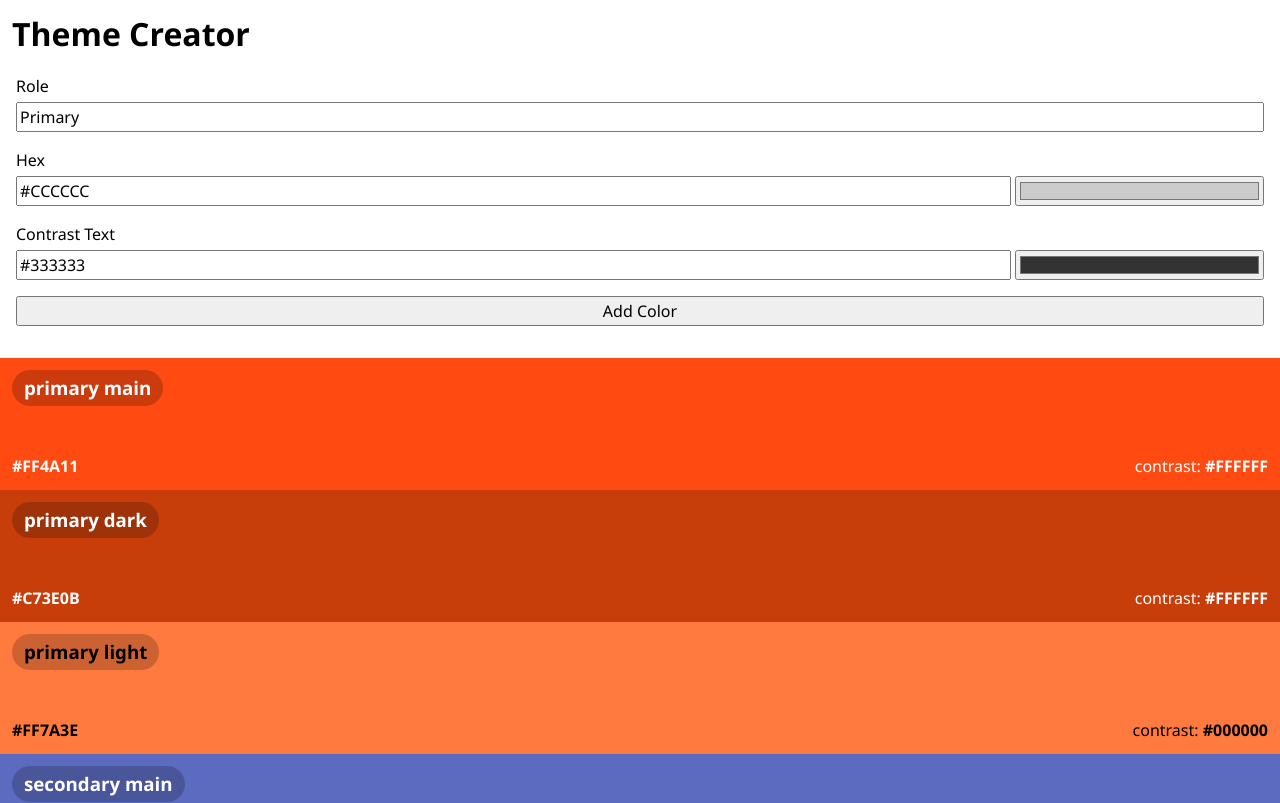
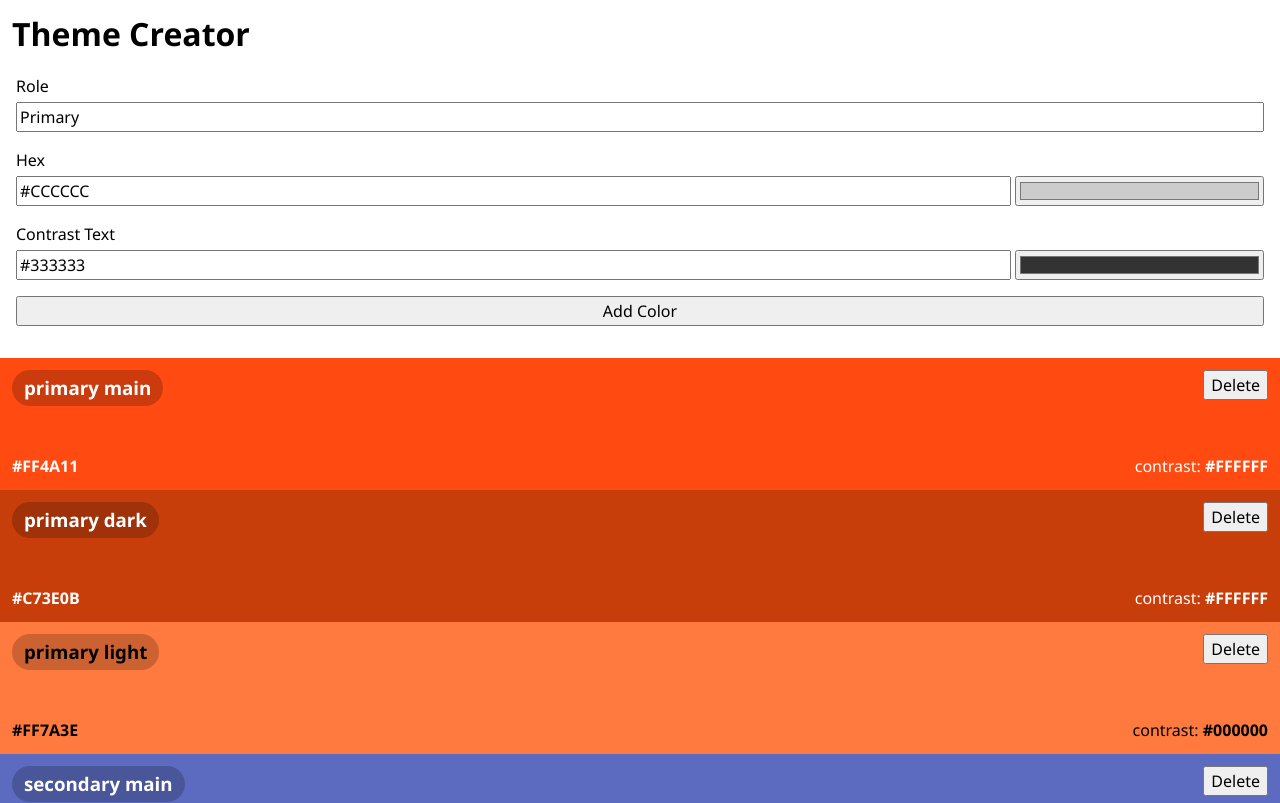
Before and after one commit to F-Kirchhoff/recap-project-4, a React (Vite) app: page / in a window 1280 px wide. Shown: the top 803 px of the page. Built offline with nearby package versions, Linux system fonts and the light colour scheme.

Commit message:
finish issue 3

```diff
--- a/src/App.jsx
+++ b/src/App.jsx
@@ -10,6 +10,10 @@ function App() {
   function handleColorAdd(color) {
     setColors([{ ...color, id: window.crypto.randomUUID() }, ...colors]);
   }
+
+  function handleColorDelete(id) {
+    setColors(colors.filter((color) => color.id !== id));
+  }
   return (
     <>
       <h1>Theme Creator</h1>
@@ -17,7 +21,7 @@ function App() {
       <ul>
         {colors.map((color) => (
           <li key={color.id}>
-            <ColorCard color={color} />
+            <ColorCard color={color} onDelete={handleColorDelete} />
           </li>
         ))}
       </ul>
--- a/src/Components/ColorCard/ColorCard.css
+++ b/src/Components/ColorCard/ColorCard.css
@@ -3,6 +3,7 @@
     display: grid;
     grid-template-columns: 1fr 1fr;
     gap: 3rem;
+    position: relative;
 }
 
 .color-card__headline {
@@ -12,6 +13,16 @@
     border-radius: 999px;
     grid-column: 1 / -1;
     place-self: start;
+}
+
+.color-card__buttons {
+    position: absolute;
+    top: 12px;
+    right: 12px;
+}
+.color-card__delete-button {
+    place-self: end;
+    justify-self: end;
 }
 
 .color-card__contrast-color {
--- a/src/Components/ColorCard/ColorCard.jsx
+++ b/src/Components/ColorCard/ColorCard.jsx
@@ -1,6 +1,6 @@
 import "./ColorCard.css";
 
-export default function Color({ color }) {
+export default function Color({ color, onDelete }) {
   return (
     <div
       className="color-card"
@@ -10,6 +10,14 @@ export default function Color({ color }) {
       }}
     >
       <h3 className="color-card__headline">{color.role}</h3>
+      <div className="color-card__buttons">
+        <button
+          className="color-card__delete-button"
+          onClick={() => onDelete(color.id)}
+        >
+          Delete
+        </button>
+      </div>
       <p className="color-card__main-color">{color.hex}</p>
       <p className="color-card__contrast-color">
         contrast:{" "}
```
